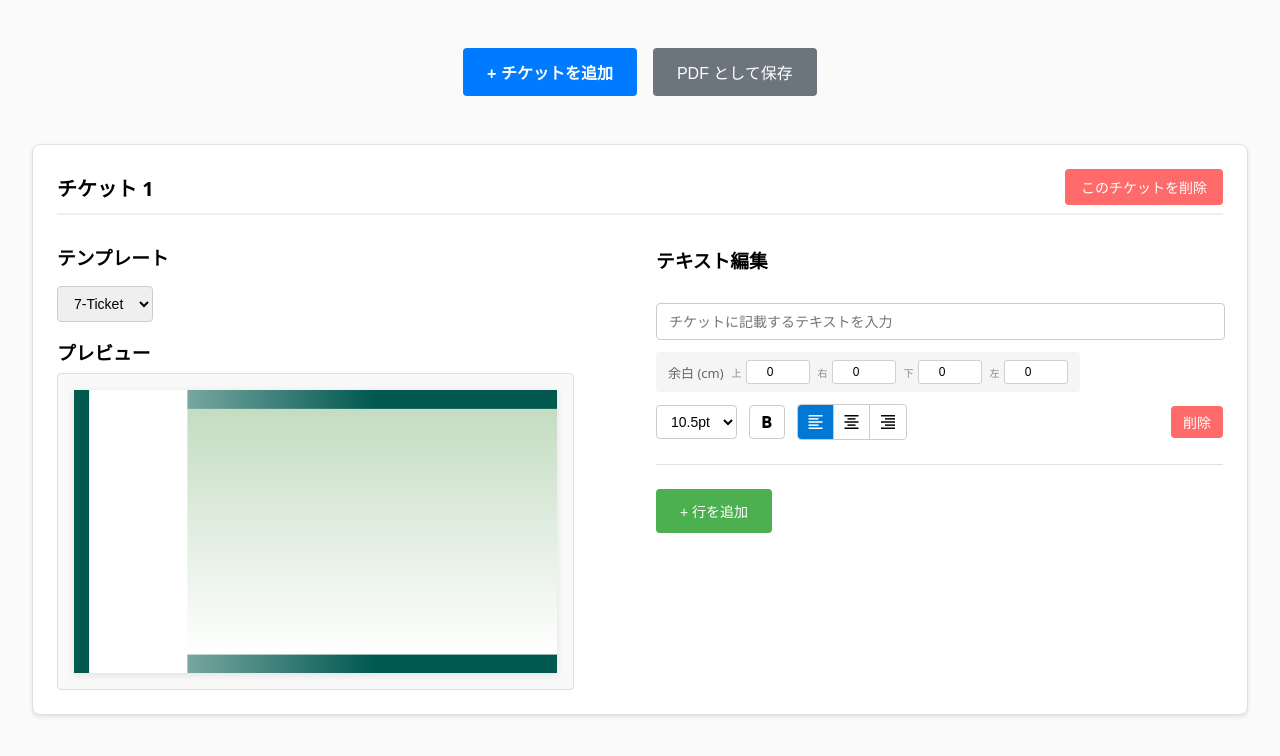
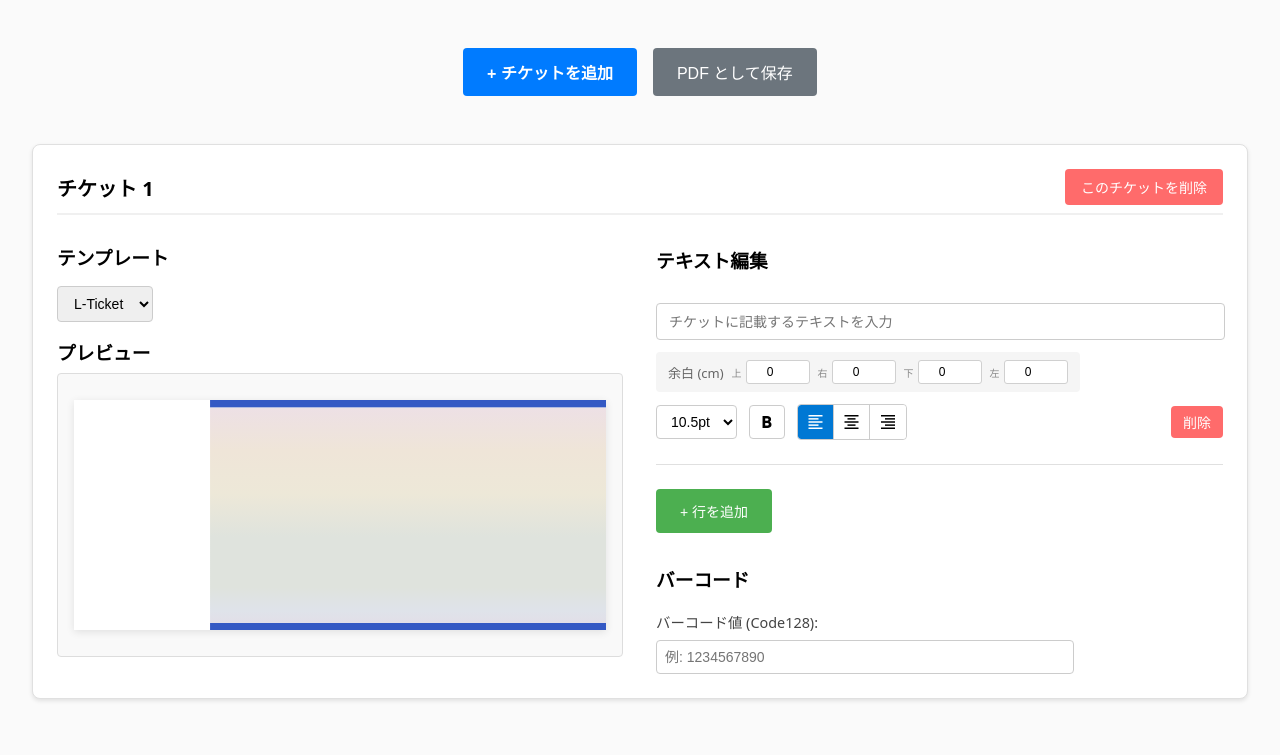
Before and after one commit to Project-Andraste/ticket-keepsake, a React (Vite) app: page / in a window 1280 px wide. Shown: the top 756 px of the page. Built offline with nearby package versions, Linux system fonts and the light colour scheme.

Commit message:
:construction::sparkles: WIP: Add barcode support

```diff
--- a/package.json
+++ b/package.json
@@ -10,13 +10,17 @@
     "preview": "vite preview"
   },
   "dependencies": {
+    "jsbarcode": "^3.12.3",
     "jspdf": "^2.5.1",
+    "qrcode": "^1.5.4",
     "react": "^19.2.0",
     "react-dom": "^19.2.0"
   },
   "devDependencies": {
     "@eslint/js": "^9.39.2",
+    "@types/jsbarcode": "^3.11.4",
     "@types/node": "^24.10.1",
+    "@types/qrcode": "^1.5.6",
     "@types/react": "^19.2.5",
     "@types/react-dom": "^19.2.3",
     "@vitejs/plugin-react": "^5.1.1",
--- a/public/templates.json
+++ b/public/templates.json
@@ -1,16 +1,25 @@
 [
+	{
+		"id": "tt-lticket",
+		"name": "L-Ticket",
+		"svgPath": "/tt-lticket.svg",
+		"width": 14.1,
+		"height": 6.1,
+		"barcodeOptions": {
+			"width": 1,
+			"marginBottom": 2,
+			"fontSize": 11
+		}
+	},
 	{
 		"id": "tt-7ticket",
 		"name": "7-Ticket",
 		"svgPath": "/tt-7ticket.svg",
 		"width": 12.8,
-		"height": 7.5
-	},
-	{
-		"id": "tt-lticket",
-		"name": "L-Ticket",
-		"svgPath": "/tt-lticket.svg",
-		"width": 14.1,
-		"height": 6.1
+		"height": 7.5,
+		"barcodeOptions": {
+			"width": 2,
+			"marginBottom": 1
+		}
 	}
 ]
--- a/src/components/TicketDisplay.tsx
+++ b/src/components/TicketDisplay.tsx
@@ -1,3 +1,4 @@
+import JsBarcode from 'jsbarcode';
 import React, { useEffect, useMemo, useRef } from 'react';
 import type { TemplateWithSvg, Ticket } from '../types';
 import styles from './TicketDisplay.module.css';
@@ -14,6 +15,14 @@ interface TextAreaBounds {
 	height: number;
 }
 
+interface BarcodeBounds {
+	x: number;
+	y: number;
+	width: number;
+	height: number;
+	rotation: number; // 回転角度（度）
+}
+
 // CSS準拠のスケール: 1cm = 96px / 2.54 ≈ 37.79527559px
 const CANVAS_SCALE = 96 / 2.54;
 
@@ -22,7 +31,7 @@ export const TicketDisplay: React.FC<TicketDisplayProps> = ({ ticket, templatesW
 	const containerRef = useRef<HTMLDivElement>(null);
 
 	// テンプレート情報とSVG関連データをメモ化
-	const { templateInfo, svgUrl, svgContent, textAreaBounds } = useMemo(() => {
+	const { templateInfo, svgUrl, svgContent, textAreaBounds, barcodeBounds } = useMemo(() => {
 		const template = templatesWithSvg.find((t) => t.id === ticket.templateType);
 		if (!template) {
 			return {
@@ -30,6 +39,7 @@ export const TicketDisplay: React.FC<TicketDisplayProps> = ({ ticket, templatesW
 				svgUrl: '',
 				svgContent: '',
 				textAreaBounds: null,
+				barcodeBounds: null,
 			};
 		}
 
@@ -51,11 +61,29 @@ export const TicketDisplay: React.FC<TicketDisplayProps> = ({ ticket, templatesW
 			};
 		}
 
+		// バーコード領域の情報を抽出
+		const barcodeElement = svgDoc.querySelector('.editable.barcode');
+		let barcBounds: BarcodeBounds | null = null;
+		if (barcodeElement) {
+			const transform = barcodeElement.getAttribute('transform') || '';
+			const rotateMatch = transform.match(/rotate\((-?\d+(?:\.\d+)?)\)/);
+			const rotation = rotateMatch ? parseFloat(rotateMatch[1]) : 0;
+
+			barcBounds = {
+				x: parseFloat(barcodeElement.getAttribute('x') || '0'),
+				y: parseFloat(barcodeElement.getAttribute('y') || '0'),
+				width: parseFloat(barcodeElement.getAttribute('width') || '0'),
+				height: parseFloat(barcodeElement.getAttribute('height') || '0'),
+				rotation,
+			};
+		}
+
 		return {
 			templateInfo: template,
 			svgUrl: url,
 			svgContent: template.svgContent,
 			textAreaBounds: bounds,
+			barcodeBounds: barcBounds,
 		};
 	}, [ticket.templateType, templatesWithSvg]);
 
@@ -160,9 +188,69 @@ export const TicketDisplay: React.FC<TicketDisplayProps> = ({ ticket, templatesW
 					currentY = y + fontSize + marginBottom + lineSpacing;
 				});
 			}
+
+			// バーコードを描画
+			if (barcodeBounds && ticket.barcode && ticket.barcode.trim()) {
+				ctx.save();
+
+				// 回転の中心は原点(0,0)なので、SVGと同じ変換を適用
+				const radians = (barcodeBounds.rotation * Math.PI) / 180;
+				ctx.rotate(radians);
+
+				// スケール適用後の座標
+				const barcodeX = barcodeBounds.x * CANVAS_SCALE;
+				const barcodeY = barcodeBounds.y * CANVAS_SCALE;
+				const barcodeWidth = barcodeBounds.width * CANVAS_SCALE;
+				const barcodeHeight = barcodeBounds.height * CANVAS_SCALE;
+
+				// 一時的なCanvasを使ってバーコード画像を生成
+				const tempCanvas = document.createElement('canvas');
+				try {
+					// テンプレートのバーコードオプションを取得（デフォルト値あり）
+					const barcodeOpts = templateInfo.barcodeOptions || {};
+
+					JsBarcode(tempCanvas, ticket.barcode, {
+						...barcodeOpts,
+						// 以下は固定値（上書き不可）
+						format: 'CODE128',
+						text: ticket.barcode,
+						height: barcodeHeight,
+						displayValue: true,
+						margin: 0,
+					});
+
+					// 生成されたバーコード画像のサイズ
+					const generatedWidth = tempCanvas.width;
+					const generatedHeight = tempCanvas.height;
+
+					// 横幅を8割使うことを優先しつつ、縦方向は矩形に収まる範囲で調整
+					const scaleX = (barcodeWidth * 0.8) / generatedWidth;
+					const scaleY = barcodeHeight / generatedHeight;
+					const scale = Math.min(scaleX, scaleY);
+
+					// スケール後のサイズ
+					const scaledWidth = generatedWidth * scale;
+					const scaledHeight = generatedHeight * scale;
+
+					// 中央配置のための座標計算
+					const centerX = barcodeX + (barcodeWidth - scaledWidth) / 2;
+					const centerY = barcodeY + (barcodeHeight - scaledHeight) / 2;
+
+					// 生成されたバーコード画像を中央に描画
+					ctx.drawImage(tempCanvas, centerX, centerY, scaledWidth, scaledHeight);
+				} catch (error) {
+					console.error('バーコード生成エラー:', error);
+					// エラーの場合は赤い枠を表示
+					ctx.strokeStyle = 'rgba(255, 0, 0, 0.8)';
+					ctx.lineWidth = 2;
+					ctx.strokeRect(barcodeX, barcodeY, barcodeWidth, barcodeHeight);
+				}
+
+				ctx.restore();
+			}
 		};
 		svgImg.src = svgUrl;
-	}, [svgUrl, svgContent, ticket.lines, textAreaBounds, templateInfo]);
+	}, [svgUrl, svgContent, ticket.lines, ticket.barcode, textAreaBounds, barcodeBounds, templateInfo]);
 
 	return (
 		<div ref={containerRef} className={styles.container}>
--- a/src/components/TicketEditor.module.css
+++ b/src/components/TicketEditor.module.css
@@ -126,6 +126,27 @@
 	background-color: #45a049;
 }
 
+.barcodeSection {
+	margin-top: 1rem;
+	display: flex;
+	flex-direction: column;
+	gap: 0.5rem;
+}
+
+.barcodeSection label {
+	font-size: 0.9rem;
+	color: #444;
+}
+
+.barcodeInput {
+	padding: 0.5rem;
+	border: 1px solid #ccc;
+	border-radius: 4px;
+	font-size: 14px;
+	width: 100%;
+	max-width: 400px;
+}
+
 /* モバイル対応 */
 @media (max-width: 768px) {
 	.container {
--- a/src/components/TicketEditor.tsx
+++ b/src/components/TicketEditor.tsx
@@ -33,6 +33,10 @@ export const TicketEditor: React.FC<TicketEditorProps> = ({ ticket, ticketNumber
 
 	const handleChangeTemplate = (newTemplate: string) => {
 		onUpdate({ ...ticket, templateType: newTemplate });
+	};
+
+	const handleBarcodeChange = (value: string) => {
+		onUpdate({ ...ticket, barcode: value });
 	};
 
 	return (
@@ -74,6 +78,19 @@ export const TicketEditor: React.FC<TicketEditorProps> = ({ ticket, ticketNumber
 					<button onClick={handleAddLine} className={styles.addButton}>
 						+ 行を追加
 					</button>
+
+					<h3 style={{ marginTop: '2rem' }}>バーコード</h3>
+					<div className={styles.barcodeSection}>
+						<label htmlFor={`barcode-${ticket.id}`}>バーコード値 (Code128):</label>
+						<input
+							id={`barcode-${ticket.id}`}
+							type="text"
+							value={ticket.barcode || ''}
+							onChange={(e) => handleBarcodeChange(e.target.value)}
+							placeholder="例: 1234567890"
+							className={styles.barcodeInput}
+						/>
+					</div>
 				</div>
 			</div>
 		</div>
```
Also changed, not shown: src/types.ts (+20 -0 lines), 1 other file (tests, documents, lock files or other folders).
